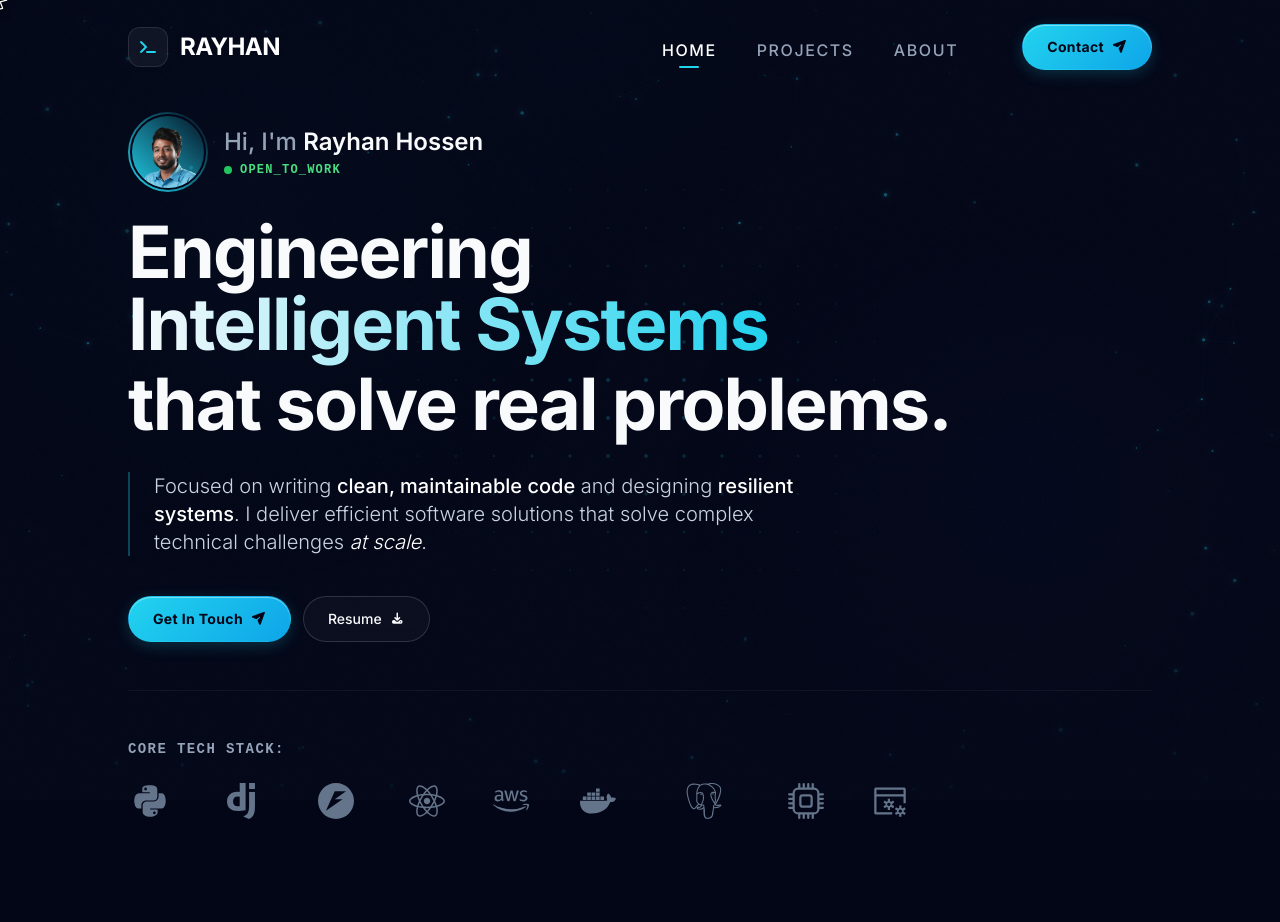
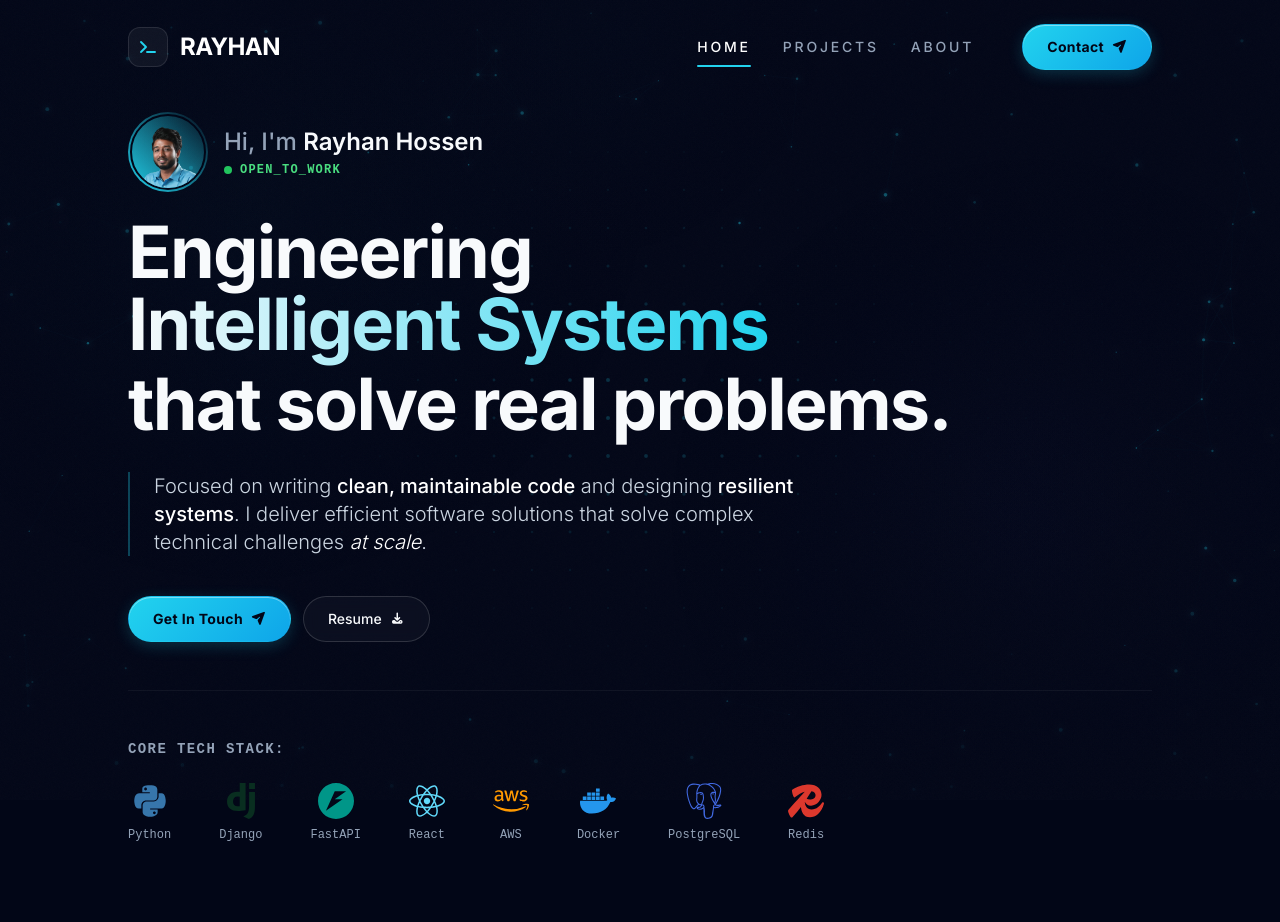
Before and after one commit to rayhanhossen/personal_portfolio, a React (Vite) app: page / in a window 1280 px wide. Shown: the top 922 px of the page. Built offline with nearby package versions, Linux system fonts and the light colour scheme.

Commit message:
Fix some major issue

```diff
--- a/src/components/CustomCursor.tsx
+++ /dev/null
@@ -1,155 +0,0 @@
-import React, { useEffect, useRef, useState } from 'react';
-import { useLocation } from 'react-router-dom'; // Import this
-
-// --- 1. SVG ICONS (MacOS Style) ---
-const dropShadow = "drop-shadow(0px 2px 4px rgba(0,0,0,0.5))";
-const filterProps = { filter: dropShadow, overflow: 'visible' };
-
-const IconDefault = () => (
-    <svg viewBox="0 0 32 32" xmlns="http://www.w3.org/2000/svg" style={{ ...filterProps, width: '26px', height: '26px' }}>
-        <path d="M8 5 L23 15 L15 17 L18 25 L14 26 L11 18 L6 22 Z" fill="black" stroke="white" strokeWidth="1.5" strokeLinejoin="round" />
-    </svg>
-);
-
-const IconPointer = () => (
-    <svg viewBox="0 0 32 32" xmlns="http://www.w3.org/2000/svg" style={{ ...filterProps, width: '28px', height: '28px' }}>
-        {/* Simplified MacOS Hand cursor */}
-        <path d="M14 12.5 V5.5 a2 2 0 0 1 4 0 v7 m0 -1.5 v-2 a2 2 0 0 1 4 0 v3 m0 -1.5 v-1 a2 2 0 0 1 4 0 v5 c0 4.5 -3 7.5 -7 7.5 H15 c-4 0 -6.5 -3 -6.5 -5 l-3 -4 a2 2 0 0 1 3 -3 l2.5 2.5 v-9.5 a2 2 0 0 1 4 0 v6"
-            fill="black" stroke="white" strokeWidth="1.5" strokeLinejoin="round" strokeLinecap="round" />
-    </svg>
-);
-
-const IconText = () => (
-    <svg viewBox="0 0 32 32" xmlns="http://www.w3.org/2000/svg" style={{ filter: 'drop-shadow(0px 1px 2px rgba(0,0,0,0.4))', overflow: 'visible', width: '24px', height: '24px' }}>
-        <path d="M11 5 H21 M16 5 V27 M11 27 H21" fill="none" stroke="white" strokeWidth="3" strokeLinecap="square" />
-        <path d="M12 5 H20 M16 5 V27 M12 27 H20" fill="none" stroke="black" strokeWidth="1.5" strokeLinecap="square" />
-    </svg>
-);
-
-const IconDisabled = () => (
-    <svg viewBox="0 0 32 32" xmlns="http://www.w3.org/2000/svg" style={{ ...filterProps, width: '28px', height: '28px' }}>
-        <circle cx="16" cy="16" r="10" fill="white" />
-        <circle cx="16" cy="16" r="8" fill="none" stroke="black" strokeWidth="2" />
-        <line x1="10.5" y1="10.5" x2="21.5" y2="21.5" stroke="black" strokeWidth="2" />
-    </svg>
-);
-
-
-
-// --- 2. MAIN COMPONENT ---
-
-type CursorType = 'default' | 'pointer' | 'text' | 'disabled';
-
-const CustomCursor: React.FC = () => {
-    const cursorRef = useRef<HTMLDivElement>(null);
-    const [cursorType, setCursorType] = useState<CursorType>('default');
-    const [isClicking, setIsClicking] = useState(false);
-
-    // NEW: Detect route changes
-    const location = useLocation();
-
-    // NEW: Store mouse coordinates so we can re-check elements without moving mouse
-    const mousePos = useRef({ x: 0, y: 0 });
-
-    // Helper: Logic to determine cursor type from an HTML Element
-    const getCursorTypeForElement = (target: Element | null): CursorType => {
-        if (!target) return 'default';
-
-        const computedStyle = window.getComputedStyle(target);
-
-        if (target.hasAttribute('disabled') || target.closest('[disabled]') || computedStyle.cursor === 'not-allowed') {
-            return 'disabled';
-        }
-        if (target.tagName === 'INPUT' || target.tagName === 'TEXTAREA' || computedStyle.cursor === 'text' || (target as HTMLElement).isContentEditable) {
-            return 'text';
-        }
-        if (target.tagName === 'A' || target.tagName === 'BUTTON' || target.closest('a') || target.closest('button') || computedStyle.cursor === 'pointer') {
-            return 'pointer';
-        }
-
-        return 'default';
-    };
-
-    useEffect(() => {
-        // --- 1. Hide System Cursor ---
-        const style = document.createElement('style');
-        style.innerText = `
-            body, html, * { cursor: none !important; }
-            @media (hover: none) and (pointer: coarse) {
-                body, html, * { cursor: auto !important; }
-                .custom-cursor { display: none !important; opacity: 0 !important; visibility: hidden !important; }
-            }
-        `;
-        document.head.appendChild(style);
-
-        // --- 2. Move Logic ---
-        const onMouseMove = (e: MouseEvent) => {
-            // Update ref coordinates
-            mousePos.current = { x: e.clientX, y: e.clientY };
-
-            // Move the visual cursor
-            if (cursorRef.current) {
-                cursorRef.current.style.transform = `translate3d(${e.clientX}px, ${e.clientY}px, 0)`;
-            }
-
-            // Traditional hover check (performance optimized)
-            const type = getCursorTypeForElement(e.target as Element);
-            setCursorType(type);
-        };
-
-        const onMouseDown = () => setIsClicking(true);
-        const onMouseUp = () => setIsClicking(false);
-
-        window.addEventListener('mousemove', onMouseMove);
-        window.addEventListener('mousedown', onMouseDown);
-        window.addEventListener('mouseup', onMouseUp);
-
-        return () => {
-            window.removeEventListener('mousemove', onMouseMove);
-            window.removeEventListener('mousedown', onMouseDown);
-            window.removeEventListener('mouseup', onMouseUp);
-            document.head.removeChild(style);
-        };
-    }, []);
-
-    // --- 3. RE-CHECK ON NAVIGATION (The Fix) ---
-    useEffect(() => {
-        // When location changes, the element under the mouse changes,
-        // but no 'mousemove' event fires. We must manually check.
-
-        const checkElementUnderMouse = () => {
-            const { x, y } = mousePos.current;
-            // Get the element at the current coordinates
-            const el = document.elementFromPoint(x, y);
-            const type = getCursorTypeForElement(el);
-            setCursorType(type);
-        };
-
-        // Small timeout ensures the new page has rendered before we check
-        const timeoutId = setTimeout(checkElementUnderMouse, 50);
-
-        return () => clearTimeout(timeoutId);
-    }, [location]); // Re-run whenever route changes
-
-    return (
-        <div
-            ref={cursorRef}
-            className="custom-cursor fixed top-0 left-0 pointer-events-none z-[9999] will-change-transform flex items-center justify-center drop-shadow-md"
-            style={{
-                width: '32px',
-                height: '32px',
-                marginTop: '-12px',
-                marginLeft: '-12px'
-            }}
-        >
-            <div className={`w-full h-full transition-transform duration-100 ease-out ${isClicking ? 'scale-75' : 'scale-100'}`}>
-                {cursorType === 'default' && <IconDefault />}
-                {cursorType === 'pointer' && <IconPointer />}
-                {cursorType === 'text' && <IconText />}
-                {cursorType === 'disabled' && <IconDisabled />}
-            </div>
-        </div>
-    );
-};
-
-export default CustomCursor;
--- a/src/components/Experience.tsx
+++ b/src/components/Experience.tsx
@@ -211,9 +211,9 @@ const ExperiencePreview: React.FC<ExperiencePreviewProps> = ({ featuredExperienc
                                                 {hasMoreContent && (
                                                     <button
                                                         onClick={() => toggleExpansion(exp.id)}
-                                                        className="mt-4 text-[10px] font-bold uppercase tracking-widest text-accent/70 hover:text-accent flex items-center gap-2 transition-colors border-b border-transparent hover:border-accent/50 pb-0.5 w-max"
+                                                        className="mt-4 text-[10px] font-bold uppercase tracking-widest text-slate-400/80 hover:text-accent flex items-center gap-2 transition-colors border-b border-transparent hover:border-accent/50 pb-0.5 w-max focus:outline-none"
                                                     >
-                                                        {isExpanded ? 'Collapse' : 'Read Full Details'}
+                                                        <span>{isExpanded ? 'Collapse' : 'Read Full Details'}</span>
                                                         <i className={`fas ${isExpanded ? 'fa-chevron-up' : 'fa-chevron-down'} text-[8px]`}></i>
                                                     </button>
                                                 )}
--- a/src/components/Layout.tsx
+++ b/src/components/Layout.tsx
@@ -2,7 +2,6 @@ import React, { useEffect, useState } from 'react';
 import { Outlet, useLocation } from 'react-router-dom';
 import Navbar from '../components/Navbar';
 import Footer from '../components/Footer';
-import CustomCursor from '../components/CustomCursor';
 import { personalInfo } from '../data/content';
 import AnimatedBackground from './AnimatedBackground';
 
@@ -40,15 +39,10 @@ const Layout: React.FC = () => {
     }, [location]);
 
     return (
-        <div className="min-h-screen relative text-text-main font-sans cursor-none overflow-x-hidden selection:bg-accent selection:text-bg">
+        <div className="min-h-screen relative text-text-main font-sans overflow-x-hidden selection:bg-accent selection:text-bg">
 
             {/* Background */}
             <AnimatedBackground />
-
-            {/* Custom Cursor */}
-            <div className="fixed inset-0 z-[9999] pointer-events-none overflow-hidden">
-                <CustomCursor />
-            </div>
 
             {/* Main Content */}
             <div className="max-w-5xl mx-auto px-4 md:px-0 relative z-10">
--- a/src/components/Navbar.tsx
+++ b/src/components/Navbar.tsx
@@ -63,26 +63,24 @@ const Navbar = () => {
                     </Link>
 
                     {/* --- DESKTOP NAV --- */}
-                    {/* --- THE "QUANTUM" NAV BAR --- */}
-                    <nav className="hidden md:flex items-center gap-10">
-                        {/* Navigation Links (with your requested Mini Line) */}
+                    <nav className="hidden md:flex items-center gap-8">
                         {navLinks.map((link) => (
                             <NavLink
                                 key={link.name}
                                 to={link.path}
                                 className={({ isActive }) =>
-                                    `relative text-base uppercase tracking-widest font-medium transition-all duration-300 pt-2 pb-[2px]
-                                    ${isActive ? 'text-white' : 'text-text-muted hover:text-white/80'}`
+                                    `relative text-sm uppercase tracking-[0.2em] font-medium transition-all duration-300 py-2
+                                    ${isActive ? 'text-white' : 'text-slate-400 hover:text-white'}`
                                 }
                             >
                                 {({ isActive }) => (
                                     <>
                                         {link.name}
-                                        {/* The Mini Line */}
-                                        <span className={`absolute -bottom-1 left-1/2 -translate-x-1/2
-                                        h-[2.5px] w-5 rounded-full bg-accent shadow-[0_0_10px_var(--accent-color)]
+                                        {/* Animated underline — visible on active, grows on hover */}
+                                        <span className={`absolute -bottom-0.5 left-0 right-0 mx-auto
+                                        h-[2px] rounded-full bg-accent
                                         transition-all duration-300 ease-out
-                                        ${isActive ? 'opacity-100 scale-x-100' : 'opacity-0 scale-x-0'}`}
+                                        ${isActive ? 'w-full opacity-100' : 'w-0 opacity-0 group-hover:w-full group-hover:opacity-100'}`}
                                         />
                                     </>
                                 )}
@@ -91,10 +89,10 @@ const Navbar = () => {
 
                         <Link
                             to="/contact"
-                            className="btn-primary ml-6 hidden md:inline-flex"
+                            className="btn-primary ml-4 hidden md:inline-flex"
                         >
                             <span>Contact</span>
-                            <i className="fas fa-paper-plane text-xs transform group-hover:translate-x-0.5 group-hover:-translate-y-0.5 transition-transform duration-300"></i>
+                            <i className="fas fa-paper-plane text-xs"></i>
                         </Link>
                     </nav>
 
--- a/src/data/content.ts
+++ b/src/data/content.ts
@@ -243,20 +243,18 @@ import {
 import {
     SiDjango,
     SiFastapi,
-    SiPostgresql
+    SiPostgresql,
+    SiRedis
 } from 'react-icons/si';
-import { BsCpu } from 'react-icons/bs'; // For RAG/MCP
-import { VscServerProcess } from 'react-icons/vsc'; // For MCP
 
 // core tech stack
 export const heroStack = [
-    { name: "Python", icon: FaPython, color: "hover:text-[#3776AB]" },
-    { name: "Django", icon: SiDjango, color: "hover:text-[#092E20]" },
-    { name: "FastAPI", icon: SiFastapi, color: "hover:text-[#009688]" },
-    { name: "React", icon: FaReact, color: "hover:text-[#61DAFB]" },
-    { name: "AWS", icon: FaAws, color: "hover:text-[#FF9900]" },
-    { name: "Docker", icon: FaDocker, color: "hover:text-[#2496ED]" },
-    { name: "PostgreSQL", icon: SiPostgresql, color: "hover:text-[#4169E1]" },
-    { name: "RAG", icon: BsCpu, color: "hover:text-[#22D3EE]" },
-    { name: "MCP", icon: VscServerProcess, color: "hover:text-[#22D3EE]" }
+    { name: "Python", icon: FaPython, color: "text-[#3776AB]" },
+    { name: "Django", icon: SiDjango, color: "text-[#092E20]" },
+    { name: "FastAPI", icon: SiFastapi, color: "text-[#009688]" },
+    { name: "React", icon: FaReact, color: "text-[#61DAFB]" },
+    { name: "AWS", icon: FaAws, color: "text-[#FF9900]" },
+    { name: "Docker", icon: FaDocker, color: "text-[#2496ED]" },
+    { name: "PostgreSQL", icon: SiPostgresql, color: "text-[#4169E1]" },
+    { name: "Redis", icon: SiRedis, color: "text-[#DC382D]" },
 ];
--- a/src/index.css
+++ b/src/index.css
@@ -11,11 +11,6 @@ body {
     @apply bg-bg text-text-main font-sans;
     min-height: 100vh;
     overflow-x: hidden;
-
-    /* 🚨 ACTIVATED: Hide default cursor only if the device has a mouse/pointer. Touch devices keep default behavior. */
-    @media (hover: hover) and (pointer: fine) {
-        cursor: none;
-    }
 }
 
 /* --- CUSTOM UTILITIES & COMPONENTS --- */
--- a/src/pages/Home.tsx
+++ b/src/pages/Home.tsx
@@ -82,10 +82,10 @@ const Home = () => {
                             return (
                                 <div
                                     key={tech.name}
-                                    className={`flex flex-col items-center gap-2 group cursor-default transition-all duration-300`}
+                                    className="flex flex-col items-center gap-2 cursor-default"
                                 >
-                                    <Icon className={`text-3xl md:text-4xl text-slate-500 transition-colors duration-300 group-hover:scale-110 ${tech.color}`} />
-                                    <span className="text-xs font-mono font-medium text-slate-500 opacity-0 group-hover:opacity-100 transition-opacity duration-300">
+                                    <Icon className={`text-3xl md:text-4xl ${tech.color}`} />
+                                    <span className="text-xs font-mono font-medium text-slate-400">
                                         {tech.name}
                                     </span>
                                 </div>
```
Also changed, not shown: src/components/QuoteDisplay.tsx (+4 -4 lines), src/pages/About.tsx (+4 -3 lines).
